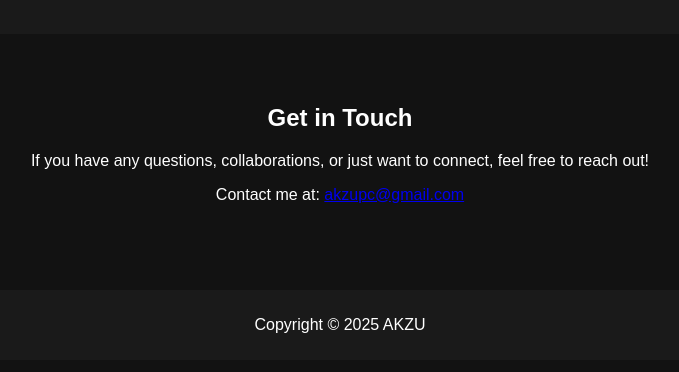
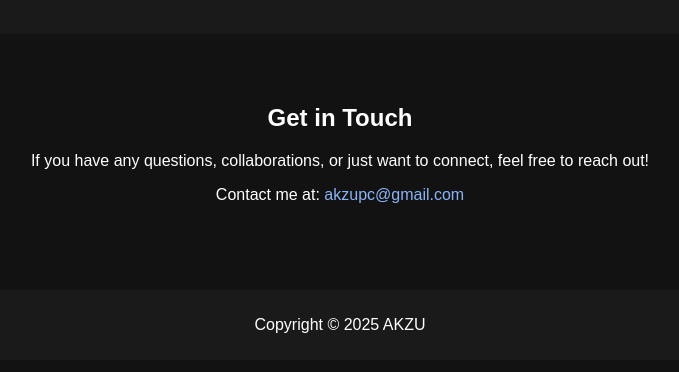
Before and after one commit to akzupc/akzug, a plain HTML site: page contact.html in a window 1280 px wide. Shown: the part 120-492 px from the top of the page, without its empty margins (300-979 px from the left). Drawn offline with Linux system fonts and the light colour scheme.

Commit message:
Update styles.css

```diff
--- a/styles.css
+++ b/styles.css
@@ -55,3 +55,18 @@ footer {
 footer p {
     color: white; /* Footer text */
 }
+/* Make all links white by default */
+a {
+    color: white !important;
+    text-decoration: none;
+}
+
+/* Ensure the email link is light blue */
+.contact-email {
+    color: #8ab4f8 !important; /* Light blue (Google-style) */
+    text-decoration: none;
+}
+
+.contact-email:hover {
+    text-decoration: underline; /* Underline on hover like Google links */
+}
```
